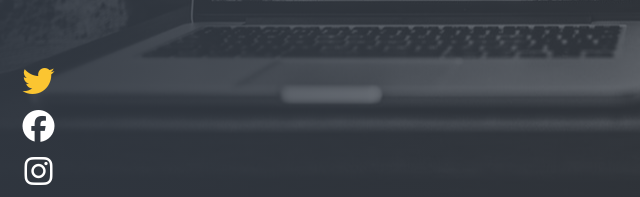
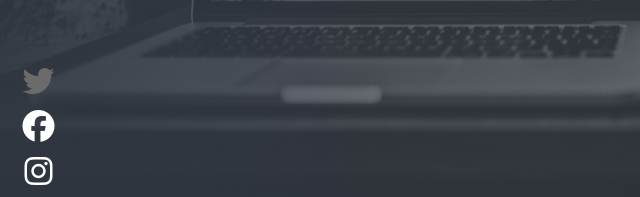
Before and after one commit to dusanpopov/Portfolio-SASS, a website: page index.html in a window 1280 px wide. In both pictures the pointer is over the link 38 px from the left and 627 px from the top of the page. Shown: the part 546-743 px from the top of the page, 0-640 px from the left. Drawn offline with nearby package versions, Linux system fonts and the light colour scheme; files that its build step writes are made by us from their sources.

Commit message:
Update main.scss

```diff
--- a/scss/main.scss
+++ b/scss/main.scss
@@ -55,7 +55,7 @@ main{
             @include transition-ease;
 
             &:hover{
-                color: $primary-color;
+                color: #6b6b6b;
             }
         }
     }
```
